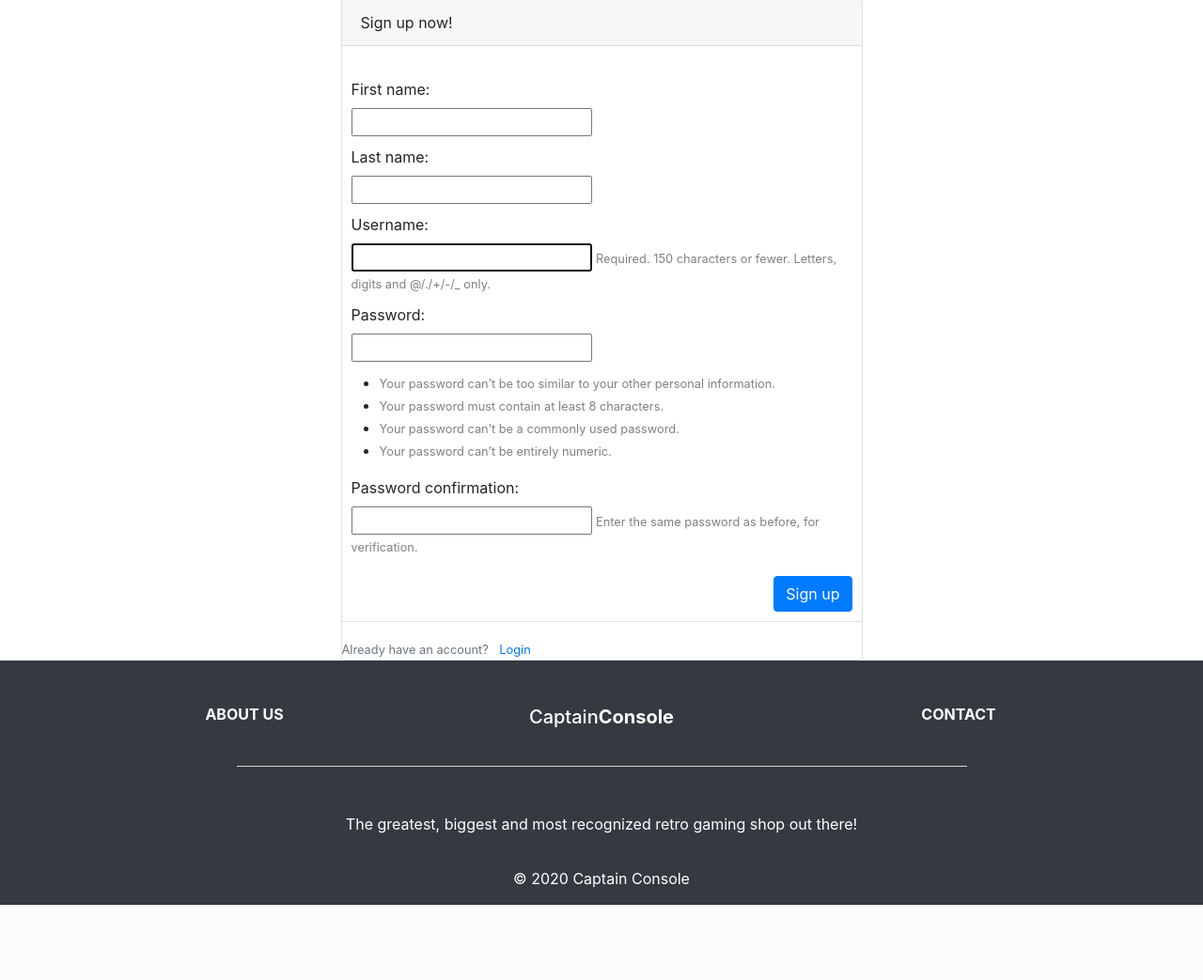
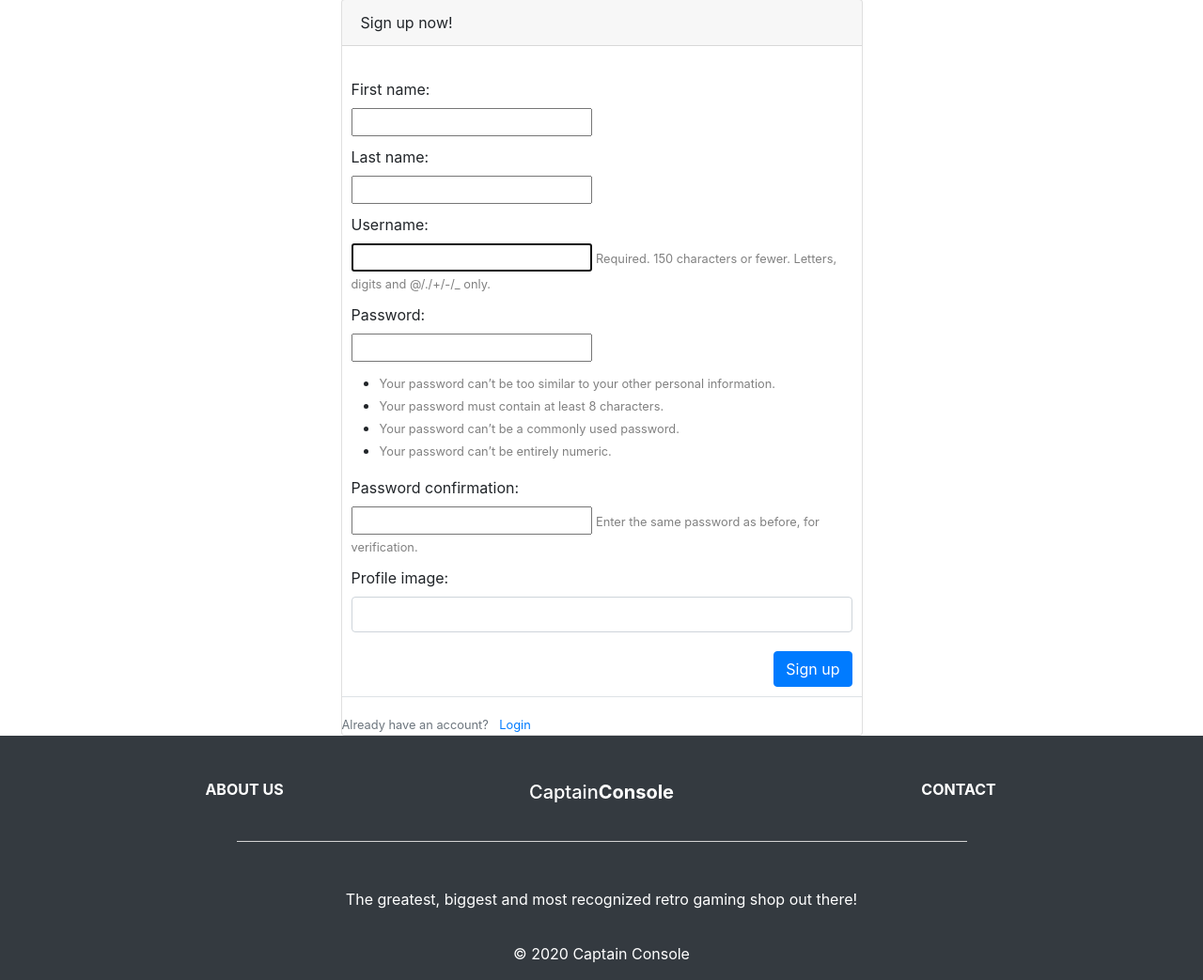
Before and after one commit to maggi911/captain_console, a Django app: page /user/register in a window 1280 px wide. Shown: the part 81-1124 px from the top of the page at 94% size. Before the commit the page ends 1044 px from the top, so only its background shows below. Run offline with Django 3.2, Linux system fonts and the light colour scheme; some libraries are stand-ins or nearby versions.

Commit message:
edit profile, image is not showing, need to fix that

```diff
--- a/templates/products/index.html
+++ b/templates/products/index.html
@@ -2,6 +2,7 @@
 {% block content %}
     <br>
     <h2>Products</h2>
+    <a href="{% url 'create_product' %}" class="btn btn-primary float-right">Create product</a>
     <br>
     <div class="input-group">
         <input type="search" class="form-control" id="search-box" placeholder="Enter your search here..." />
--- a/templates/user/login.html
+++ b/templates/user/login.html
@@ -8,7 +8,7 @@
                 </div>
                 <br>
                 <div class="col-sm-20">
-                    <form method="post" class="form-group">
+                    <form method="post" class="form-group margin-10">
                         {% csrf_token %}
                         {{ form }}
                         <input type="submit" class="btn btn-primary margin-10 float-right" value="Login" />
--- a/user/forms/register.py
+++ b/user/forms/register.py
@@ -1,11 +1,24 @@
 from django.contrib.auth.models import User
 from django.contrib.auth.forms import UserCreationForm
 from django import forms
+from django.forms import ModelForm, widgets
 
 class RegisterForm(UserCreationForm):
     first_name = forms.CharField(max_length=32)
     last_name = forms.CharField(max_length=32)
+    profile_image = forms.CharField(required=True, widget=forms.TextInput(attrs={ "class": "form-control"}))
 
     class Meta:
         model = User
         fields = ('first_name', 'last_name', 'username', 'password1', 'password2')
+
+
+class EditProfileForm(ModelForm):
+    class Meta:
+        model = User
+        widgets = {
+            "first_name": widgets.TextInput(attrs={"class": "form-control"}),
+            "last_name": widgets.TextInput(attrs={"class": "form-control"}),
+
+        }
+        fields = ('first_name', 'last_name')
--- a/user/models.py
+++ b/user/models.py
@@ -5,7 +5,7 @@ from django.db import models
 # Create your models here.
 class Profile(models.Model):
     user = models.OneToOneField(User, on_delete=models.CASCADE)
-    favorite_product = models.ForeignKey(Product, on_delete=models.CASCADE)
+    #favorite_product = models.ForeignKey(Product, on_delete=models.CASCADE)
     profile_image = models.CharField(max_length=9999)
     # profile_image = models.ImageField(default='default.jpg', upload_to='profile_pics')
 
--- a/user/urls.py
+++ b/user/urls.py
@@ -6,5 +6,6 @@ urlpatterns = [
     path("register", views.register, name="register"),
     path("login", LoginView.as_view(template_name="user/login.html"), name="login"),
     path("logout", LogoutView.as_view(next_page="login"), name="logout"),
-    path('profile', views.profile, name='profile')
+    path('profile', views.get_user_by_id, name='profile'),
+    path('edit_profile', views.edit_profile, name="edit_profile")
 ]
--- a/user/views.py
+++ b/user/views.py
@@ -1,32 +1,39 @@
-from django.contrib.auth.forms import UserCreationForm
-from django.shortcuts import render, redirect
-from user.models import Profile
+from django.shortcuts import render, redirect, get_object_or_404
+#from user.models import ProfileImage
+from django.contrib.sessions.models import Session
+from django.contrib.auth.models import User
 from user.forms.profile_form import ProfileForm
-from user.forms.register import RegisterForm
+from user.forms.register import RegisterForm, EditProfileForm
 
 
 # Create your views here.
 def register(request):
     if request.method == "POST":
         form = RegisterForm(data=request.POST)
-        #form = UserCreationForm(data=request.POST)
         if form.is_valid():
-            form.save()
+            user = form.save()
+            profile_image = ProfileForm(profile_image=request.POST["profile_image"], user=user)
+            profile_image.save()
             return redirect("login")
     return render(request, "user/register.html", {
         "form": RegisterForm()
-        #"form": UserCreationForm()
     })
 
-def profile(request):
-    profile = Profile.objects.filter(user=request.user).first()
-    if request.method == 'POST':
-        form = ProfileForm(instance=profile, data=request.POST)
+def get_user_by_id(request):
+    return render(request, "user/profile.html", {
+        "user": get_object_or_404(User, pk=request.user.id)
+    })
+
+def edit_profile(request):
+    instance = get_object_or_404(User, pk=request.user.id)
+    if request.method == "POST":
+        form = EditProfileForm(data=request.POST, instance=instance)
         if form.is_valid():
-            profile = form.save(commit=False)
-            profile.user = request.user
-            profile.save()
-            return redirect('profile')
-    return render(request,'user/profile.html', {
-        'form': ProfileForm(instance=profile)
+            form.save()
+            return redirect("profile")
+    else:
+        form = EditProfileForm(instance=instance)
+    return render(request, "user/edit_profile.html", {
+        "form": form,
+        "id": request.user.id
     })
```
Also changed, not shown: templates/user/edit_profile.html (added, +11 -0 lines), templates/user/profile.html (+8 -5 lines).
